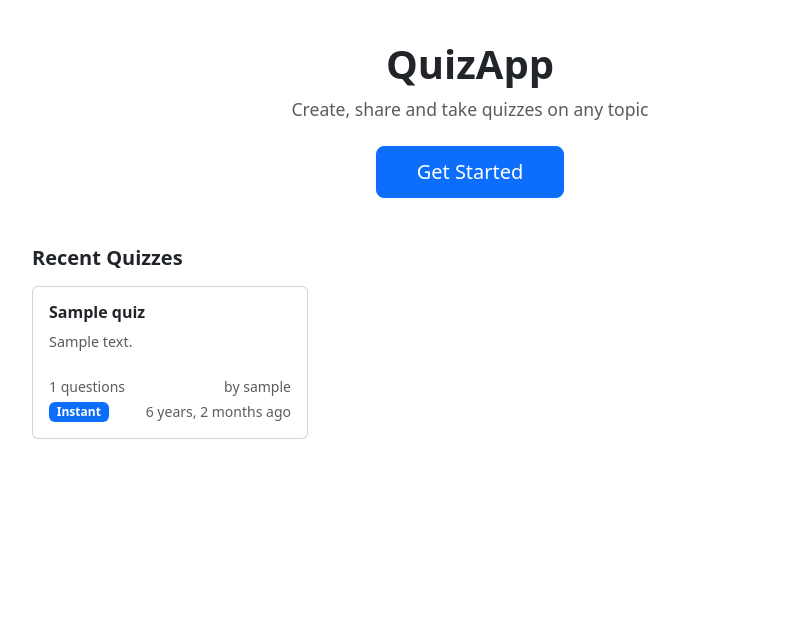
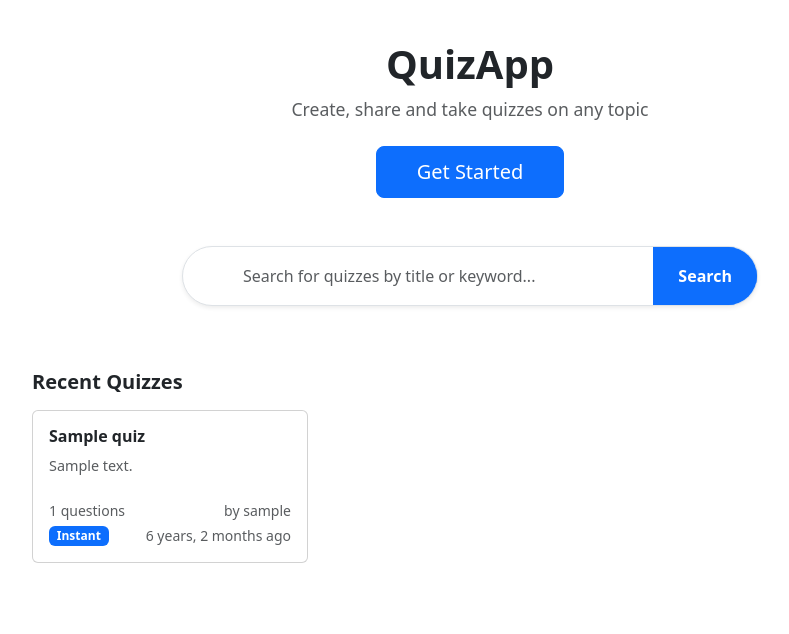
Before and after one commit to Ardakorkmaz0/django-quiz-app, a Django app: page / in a window 1280 px wide. Shown: the top 634 px of the page, without its empty margins (170-959 px from the left). Run offline with Django 5.2, Linux system fonts and the light colour scheme; tables that the repository leaves empty hold one stand-in row (values such as "Sample post").

Commit message:
Search bar and Search bar and quiz deletion added.

```diff
--- a/quizapp/quiz/templates/quiz/quizapp_home.html
+++ b/quizapp/quiz/templates/quiz/quizapp_home.html
@@ -15,8 +15,24 @@
         {% endif %}
     </div>
 
+    <div class="row justify-content-center mb-5">
+        <div class="col-md-8">
+            <form action="{% url 'quiz:quizapp_home' %}" method="GET" class="d-flex align-items-center bg-white shadow-sm rounded-pill overflow-hidden border">
+                <div class="px-4 text-muted"><i class="bi bi-search"></i></div>
+                <input type="text" name="q" class="form-control border-0 py-3 shadow-none" placeholder="Search for quizzes by title or keyword..." value="{{ query|default:'' }}" style="background: transparent;">
+                <button type="submit" class="btn btn-primary px-4 py-3 fw-bold" style="border-radius: 0;">Search</button>
+            </form>
+        </div>
+    </div>
+
+    <div class="d-flex justify-content-between align-items-center mb-3">
+        <h5 style="font-weight: 600;" class="mb-0">{% if query %}Search Results for "{{ query }}"{% else %}Recent Quizzes{% endif %}</h5>
+        {% if query %}
+        <a href="{% url 'quiz:quizapp_home' %}" class="btn btn-sm btn-outline-secondary rounded-pill px-3">Clear Search</a>
+        {% endif %}
+    </div>
+
     {% if quizzes %}
-    <h5 class="mb-3" style="font-weight: 600;">Recent Quizzes</h5>
     <div class="row">
         {% for quiz in quizzes %}
         <div class="col-md-4 mb-3">
@@ -48,7 +64,13 @@
     </div>
     {% else %}
     <div class="text-center mt-5">
+        <h4 class="text-muted"><i class="bi bi-search mb-3" style="font-size: 3rem;"></i></h4>
+        {% if query %}
+        <p class="text-muted" style="font-size: 1.1rem;">No quizzes found matching "<strong>{{ query }}</strong>".</p>
+        <a href="{% url 'quiz:quizapp_home' %}" class="btn btn-outline-primary mt-2">Clear Search</a>
+        {% else %}
         <p class="text-muted" style="font-size: 1.1rem;">No quizzes yet. Be the first to create one!</p>
+        {% endif %}
     </div>
     {% endif %}
 
--- a/quizapp/quiz/urls.py
+++ b/quizapp/quiz/urls.py
@@ -17,4 +17,5 @@ urlpatterns = [
     path('quiz/<int:quiz_id>/take/', views.take_quiz, name='take_quiz'),
     path('quiz/<int:quiz_id>/results/', views.quiz_results, name='quiz_results'),
     path('quiz/api/check_answer/<int:question_id>/', views.check_answer_api, name='check_answer_api'),
+    path('quiz/<int:quiz_id>/delete/', views.delete_quiz, name='delete_quiz'),
 ]
--- a/quizapp/quiz/views.py
+++ b/quizapp/quiz/views.py
@@ -1,4 +1,5 @@
 from django.shortcuts import render, redirect, get_object_or_404
+from django.db.models import Q, Avg
 from django.http import JsonResponse
 from django.contrib.auth import login as auth_login, logout as auth_logout
 from django.contrib.auth.forms import UserCreationForm, AuthenticationForm
@@ -11,10 +12,18 @@ from django.db.models import Avg
 
 
 def quizapp_home(request):
-    quizzes = Quiz.objects.all().order_by('-created_at')
+    query = request.GET.get('q', '')
+    if query:
+        quizzes = Quiz.objects.filter(
+            Q(title__icontains=query) | Q(description__icontains=query)
+        ).order_by('-created_at')
+    else:
+        quizzes = Quiz.objects.all().order_by('-created_at')
+
     return render(request, 'quiz/quizapp_home.html', {
         'active_page': 'home',
         'quizzes': quizzes,
+        'query': query,
     })
 
 
@@ -46,12 +55,24 @@ def logout(request):
 
 @login_required
 def profile(request):
+    query = request.GET.get('q', '')
+
     created_quizzes = request.user.quizzes.all()
     attempts = request.user.quiz_attempts.all().order_by('-completed_at')
+
+    if query:
+        created_quizzes = created_quizzes.filter(
+            Q(title__icontains=query) | Q(description__icontains=query)
+        )
+        attempts = attempts.filter(
+            Q(quiz__title__icontains=query) | Q(quiz__description__icontains=query)
+        )
+
     return render(request, 'quiz/profile.html', {
         'active_page': 'profile',
         'created_quizzes': created_quizzes,
         'attempts': attempts,
+        'query': query,
     })
 
 
@@ -233,7 +254,11 @@ def check_answer_api(request, question_id):
 
 @login_required
 def quiz_results(request, quiz_id):
-    quiz = get_object_or_404(Quiz, id=quiz_id, created_by=request.user)
+    quiz = get_object_or_404(Quiz, id=quiz_id)
+    if quiz.created_by != request.user and not request.user.is_superuser:
+        from django.core.exceptions import PermissionDenied
+        raise PermissionDenied
+
     attempts = quiz.attempts.all().order_by('-completed_at')
     avg = attempts.aggregate(avg=Avg('score'))['avg'] or 0
     total = quiz.questions.count()
@@ -243,3 +268,18 @@ def quiz_results(request, quiz_id):
         'attempts': attempts,
         'avg_score': avg_score,
     })
+
+
+@login_required
+def delete_quiz(request, quiz_id):
+    quiz = get_object_or_404(Quiz, id=quiz_id)
+
+    if quiz.created_by != request.user and not request.user.is_superuser:
+        from django.core.exceptions import PermissionDenied
+        raise PermissionDenied
+
+    if request.method == 'POST':
+        quiz.delete()
+        return redirect('quiz:quizapp_home')
+
+    return redirect('quiz:quiz_detail', quiz_id=quiz.id)
```
Also changed, not shown: quizapp/quiz/templates/quiz/profile.html (+15 -2 lines), quizapp/quiz/templates/quiz/quiz_detail.html (+6 -3 lines).
